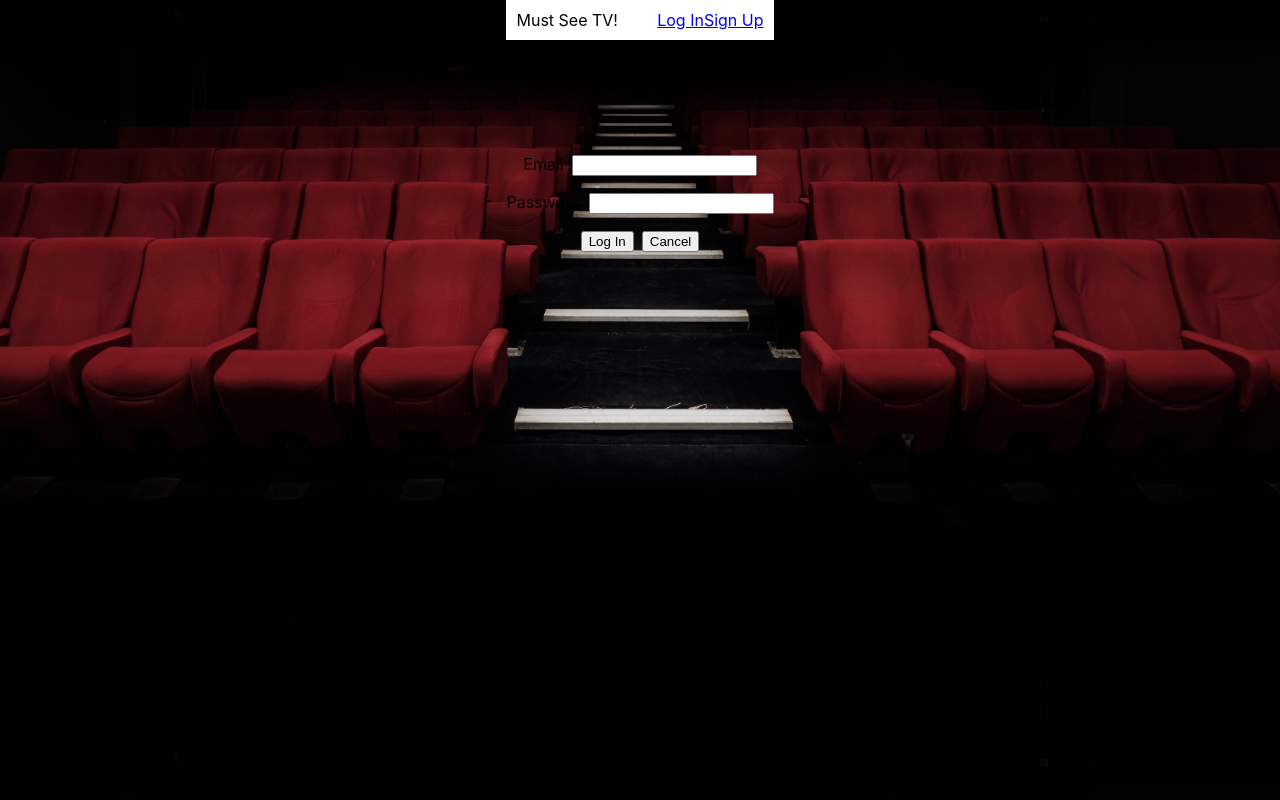
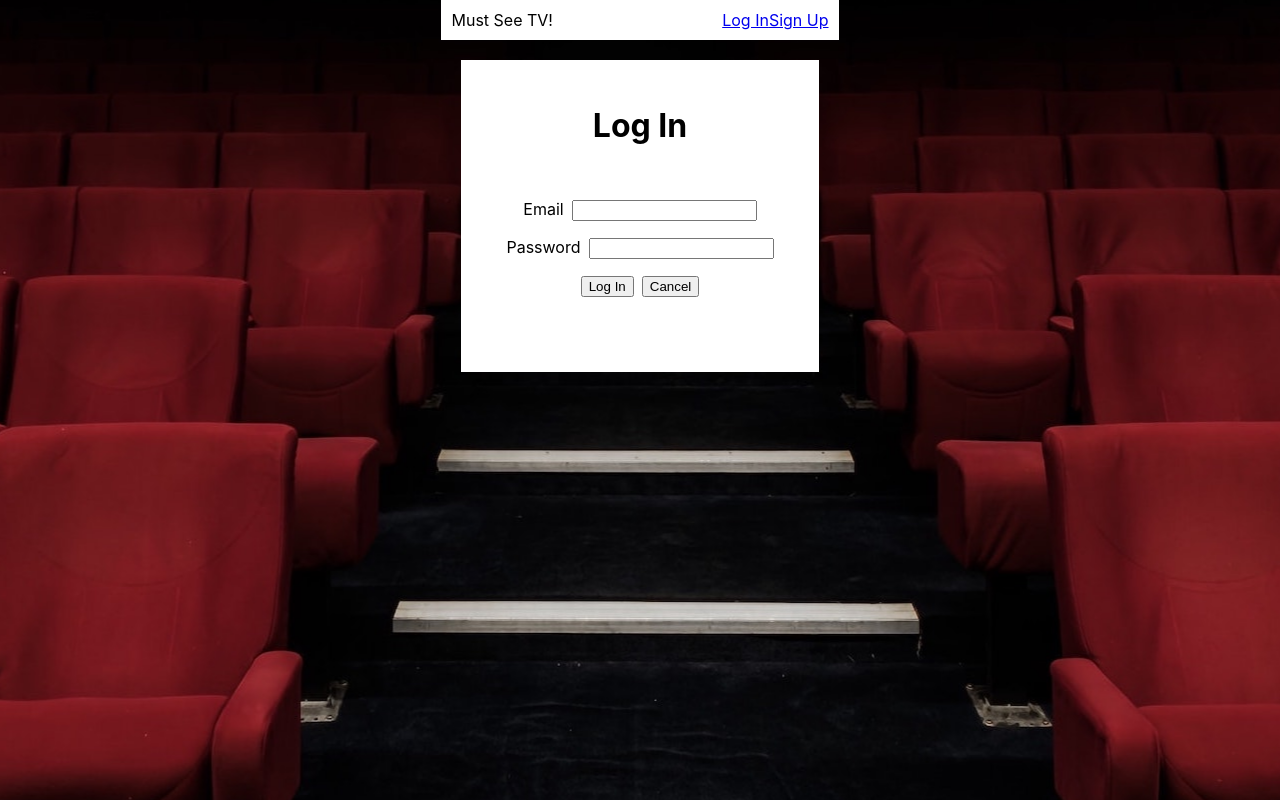
Before and after one commit to kawhite8503/must-see-tv-front-end, a React (Create React App) app: page /login in a window 1280 px wide. Built offline with nearby package versions, Linux system fonts and the light colour scheme; no server answers.

Commit message:
login css update

```diff
--- a/src/App.css
+++ b/src/App.css
@@ -12,5 +12,4 @@ body {
   align-items: center;
   background-image: url(/public/theater.jpg);
   background-position: center;
-  background-size: cover;
 }
--- a/src/pages/Login/Login.module.css
+++ b/src/pages/Login/Login.module.css
@@ -2,4 +2,8 @@
   display: flex;
   align-items: center;
   flex-direction: column;
+  background-color: white;
+  margin: 20px;
+  padding: 20px 40px;
+  border: 5px solid white;
 }
```
